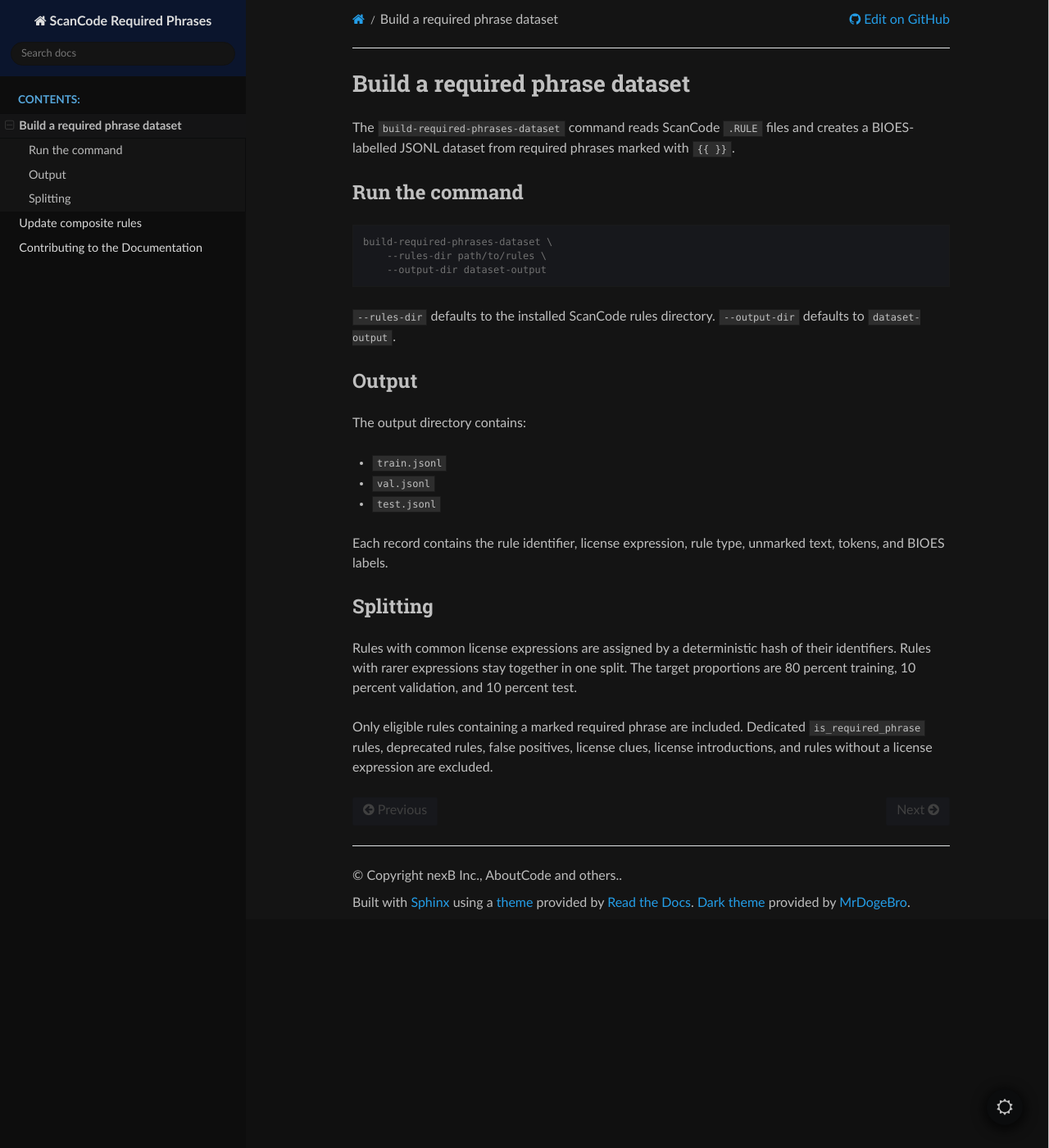
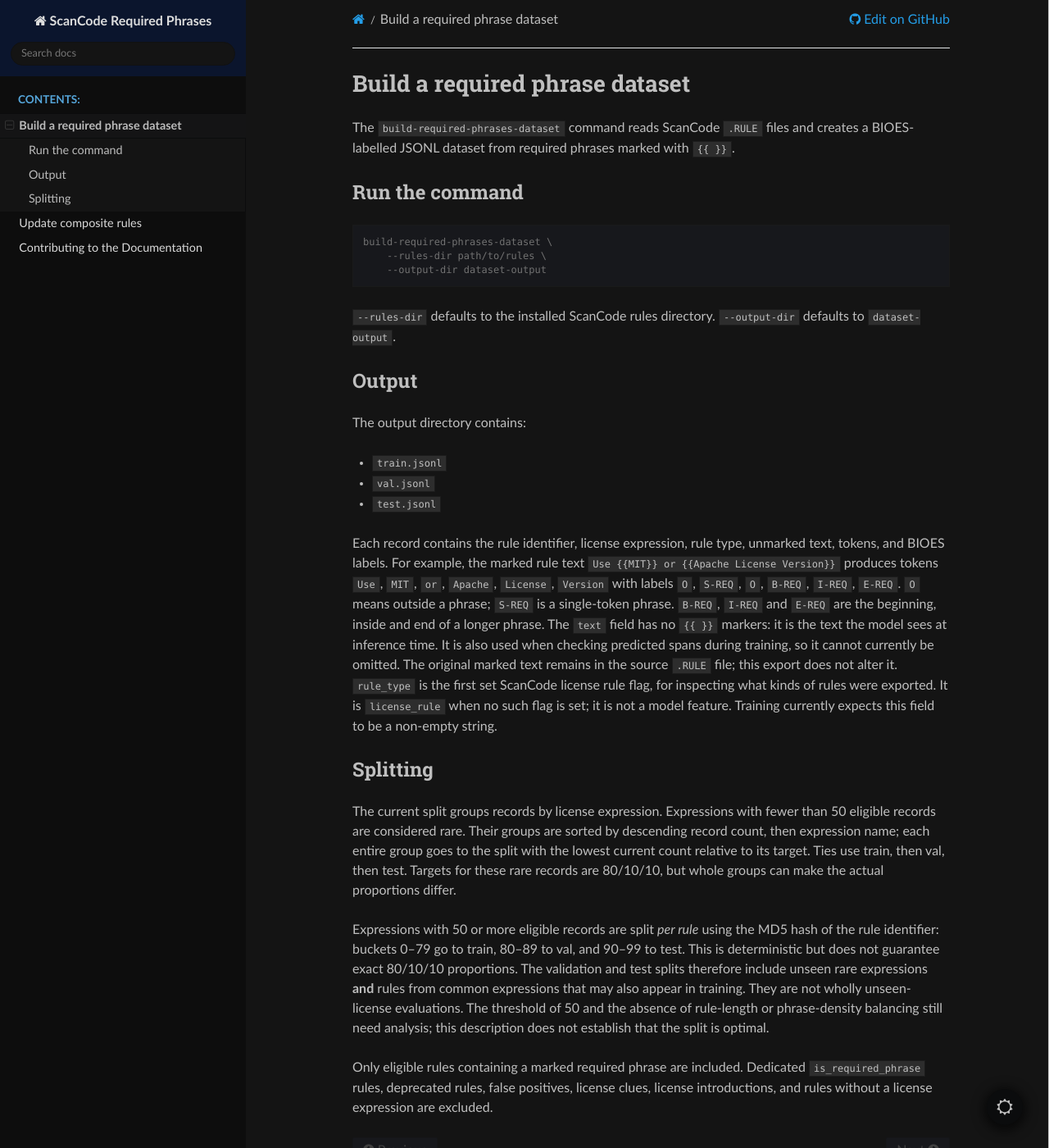
Before and after one commit to aboutcode-org/scancode-required-phrases, a Sphinx documentation site: the page built from docs/source/dataset.rst, in a window 1280 px wide and 1400 px high. Shown: the whole window at 82% size. Built offline with Sphinx 7.4.7 and the Read the Docs theme 3.1.0, drawn with Linux system fonts in a browser that asks for light colours.

Commit message:
Clarify dataset records, labels, and split behavior
Signed-off-by: Kaushik <kaushikrjpm10@gmail.com>

```diff
--- a/docs/source/dataset.rst
+++ b/docs/source/dataset.rst
@@ -27,15 +27,40 @@ The output directory contains:
 * ``test.jsonl``
 
 Each record contains the rule identifier, license expression, rule type,
-unmarked text, tokens, and BIOES labels.
+unmarked text, tokens, and BIOES labels. For example, the marked rule text
+``Use {{MIT}} or {{Apache License Version}}`` produces tokens ``Use``,
+``MIT``, ``or``, ``Apache``, ``License``, ``Version`` with labels ``O``,
+``S-REQ``, ``O``, ``B-REQ``, ``I-REQ``, ``E-REQ``. ``O`` means outside a
+phrase; ``S-REQ`` is a single-token phrase. ``B-REQ``, ``I-REQ`` and
+``E-REQ`` are the beginning, inside and end of a longer phrase.
+The ``text`` field has no ``{{ }}`` markers: it is the text the model sees
+at inference time. It is also used when checking predicted spans during
+training, so it cannot currently be omitted. The original marked text remains
+in the source ``.RULE`` file; this export does not alter it. ``rule_type`` is
+the first set ScanCode license rule flag, for inspecting what kinds of rules
+were exported. It is ``license_rule`` when no such flag is set; it is not
+a model feature. Training currently expects this field to be a non-empty
+string.
 
 Splitting
 ---------
 
-Rules with common license expressions are assigned by a deterministic hash of
-their identifiers. Rules with rarer expressions stay together in one split.
-The target proportions are 80 percent training, 10 percent validation, and
-10 percent test.
+The current split groups records by license expression. Expressions with
+fewer than 50 eligible records are considered rare. Their groups are sorted
+by descending record count, then expression name; each entire group goes to
+the split with the lowest current count relative to its target. Ties use
+train, then val, then test. Targets for these rare records are 80/10/10,
+but whole groups can make the actual proportions differ.
+
+Expressions with 50 or more eligible records are split *per rule* using the
+MD5 hash of the rule identifier: buckets 0–79 go to train, 80–89 to val,
+and 90–99 to test. This is deterministic but does not guarantee exact
+80/10/10 proportions. The validation and test splits therefore include
+unseen rare expressions **and** rules from common expressions that may also
+appear in training. They are not wholly unseen-license evaluations. The
+threshold of 50 and the absence of rule-length or phrase-density balancing
+still need analysis; this description does not establish that the split is
+optimal.
 
 Only eligible rules containing a marked required phrase are included.
 Dedicated ``is_required_phrase`` rules, deprecated rules, false positives,
```
Also changed, not shown: 2 other files.
